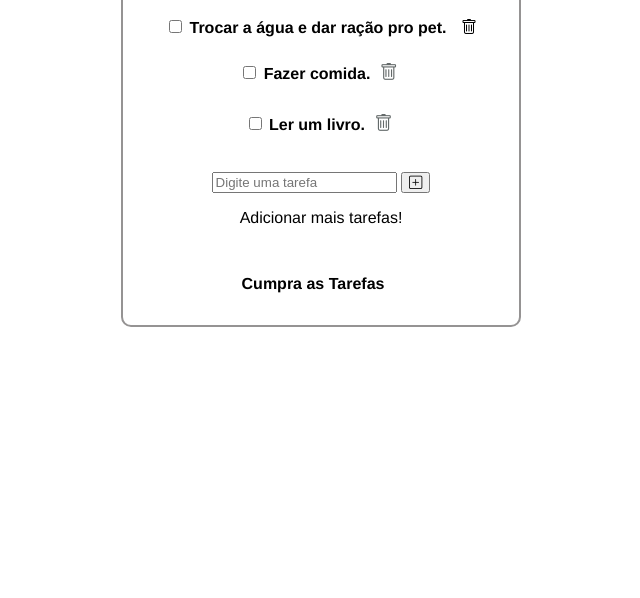
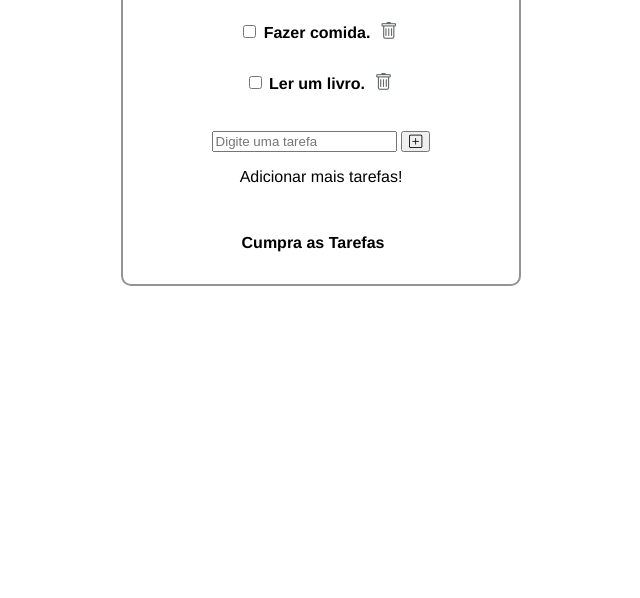
Before and after one commit to camilaromao/listatarefas, a plain HTML site: page index.html in a window 1280 px wide. Shown: the part 202-800 px from the top of the page, without its empty margins (319-959 px from the left). Drawn offline with nearby package versions, Linux system fonts and the light colour scheme.

Commit message:
Add files via upload

```diff
--- a/index.html
+++ b/index.html
@@ -26,14 +26,6 @@
             <input type="checkbox" id="tarefa1">
             <label for="tarefa1">Limpar a casa.</label>
             <button id="botaoExcluir" type="button" aria-label="Excluir"><i class="bi bi-trash" aria-hidden="true"></i></button>
-                </li>
-
-
-                <li>
-            <input type="checkbox" id="tarefa2">
-            <label for="tarefa2"> Trocar a água e dar ração pro pet.</label>
-            <button id="botaoExcluir" type="button" aria-label="Excluir"></button><i class="bi bi-trash" aria-hidden="true"></i></button>
-
                 </li>
 
 
```
